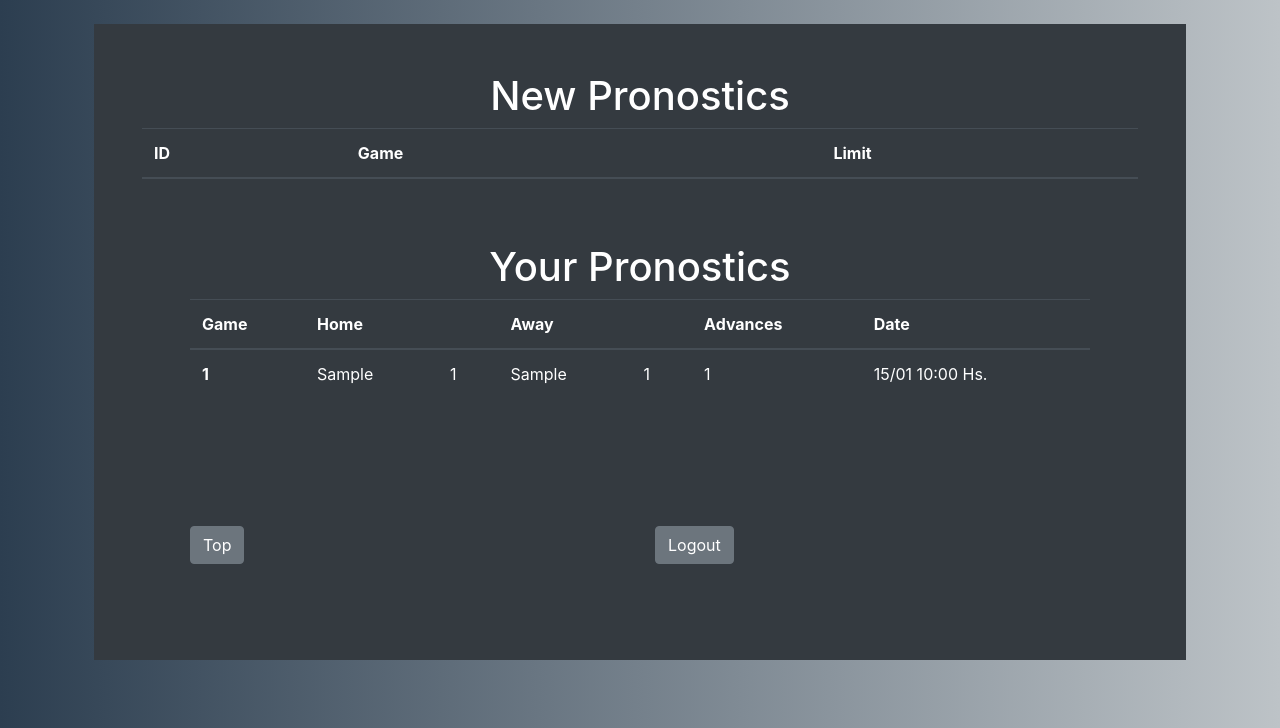
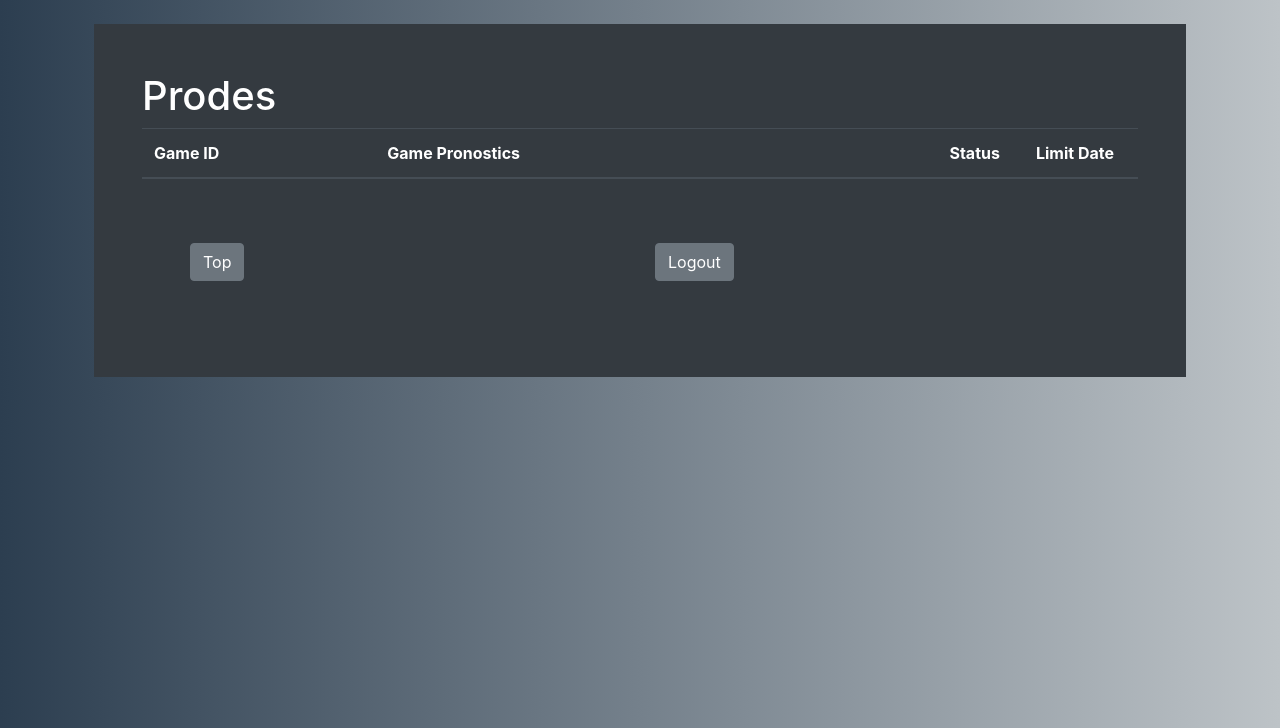
Before and after one commit to cmaffrand/ppweb, a Flask app: page / in a window 1280 px wide. Shown: the part 72-800 px from the top of the page. Run offline with Flask 2, Linux system fonts and the light colour scheme; a user stored in the database is signed in; tables that the repository leaves empty hold one stand-in row (values such as "Sample post"); lists and menus that the app fills with data are empty; some libraries are stand-ins or nearby versions.

Commit message:
#3 Implementa nueva visualizacion de los pronosticos realizados mas cercana al lugar donde se hacen los pronosticos

```diff
--- a/src/website/templates/pronostics.html
+++ b/src/website/templates/pronostics.html
@@ -2,126 +2,89 @@
 
 <!-- PRONOSTICAR DETALLADO -->
 <div class="container-fluid p-5 text-white bg-dark rounded-3">
-  <h1 align="center">New Pronostics</h1>
+  <h1 align="lef">Prodes</h1>
 
     <table class="table table-hover table-dark">
       <thead>
         <tr>
-          <th scope="col">ID</th>
-          <th scope="col">Game</th>
-          <th scope="col"></th>
-          <th scope="col">Limit</th>
+          <th scope="col" width="185" style="text-align:left">Game ID</th>
+          <th scope="col" width="425" style="text-align:left">Game Pronostics</th>
+          <th scope="col" width="80" style="text-align:right">Status</th>
+          <th scope="col" width="100" style="text-align:center">Limit Date</th>
         </tr>
       </thead>
-      <tbody>
+    </table>
+
     {% for games in user.fixtures %}
       {% if games.date > time %}
+        <table class="table table-hover table-dark">
+          <tbody>
             <tr>
-            <th scope="row" style="text-align:center" style="vertical-align:middle">{{ games.gameid }}</th>
-            <td>
+                <th style="text-align:left" width="225">
+                  <label style="text-align:left" >{{ games.gameid }}</label>
                   <form class="form-inline" method="POST">
                     <input type="hidden" name="gameid" value="{{ games.gameid }}">
-                <div class="form-group col-md-3">
-                  <label class="my-1 mr-2" for="inlineFormCustomSelectPref">{{ games.team1 }}</label>
-                </div>
-                <div class="form-group col-md-2">
+                    <div style="text-align:justify" class="col-sm">
+                      <div class="row"  style="text-align:right">
+                        <label class="my-1 mr-1" for="inlineFormCustomSelectPref">{{ games.team1 }}</label>
+                        <div class="col">
                           <select name="team1goals" class="custom-select my-1 mr-sm-2" id="inlineFormCustomSelectPref">
-                    <option selected>0</option>
-                    <option>1</option>
-                    <option>2</option>
-                    <option>3</option>
-                    <option>4</option>
-                    <option>5</option>
-                    <option>6</option>
-                    <option>7</option>
-                    <option>8</option>
-                    <option>9</option>
+                            <option selected>0</option><option>1</option><option>2</option><option>3</option><option>4</option>
+                            <option>5</option><option>6</option><option>7</option><option>8</option><option>9</option>
                           </select>
                         </div>
-
-                <div class="form-group col-md-3">
-                  <label class="my-1 mr-2" for="inlineFormCustomSelectPref">{{ games.team2 }}</label>
                       </div>
-                <div class="form-group col-md-2">
+                      <div class="row" style="text-align:right">
+                        <label class="my-1 mr-1" for="inlineFormCustomSelectPref">{{ games.team2 }}</label>
+                        <div class="col">
                           <select name="team2goals" class="custom-select my-1 mr-sm-2" id="inlineFormCustomSelectPref">
-                    <option selected>0</option>
-                    <option>1</option>
-                    <option>2</option>
-                    <option>3</option>
-                    <option>4</option>
-                    <option>5</option>
-                    <option>6</option>
-                    <option>7</option>
-                    <option>8</option>
-                    <option>9</option>
+                            <option selected>0</option><option>1</option><option>2</option><option>3</option><option>4</option>
+                            <option>5</option><option>6</option><option>7</option><option>8</option><option>9</option>
                           </select>
                         </div>
-                <div class="form-group col-md-2">
+                      </div>
+                      <div class="row"  style="text-align:left" style="vertical-align:middle">
                         <button type="submit" class="btn btn-secondary">Save</button>
                       </div>
+                    </div>
                   </form>
+                </th>
+                <td>
+                  <div style= class="col-sm">
+                    <table class="table table-striped table-dark">
+                      <tbody>
+                        {% for prodes in user.prodes %}
+                          {% if games.gameid == prodes.gameid %}
+                            <tr>
+                              <td> Realizado el {{ prodes.date.strftime('%d/%m %H:%M')}} </td>
+                              <td> {{ games.team1 }} </td>
+                              <td> {{ prodes.team1goals }} </td>
+                              <td> {{ games.team2 }} </td>
+                              <td> {{ prodes.team2goals }} </td>
+                              <!-- <td>{{ prodes.teamadvance }} </td> -->
+                            </tr>
+                          {% endif %}
+                        {% endfor %}
+                      </tbody>
+                    </table>
+                  </div>
                 </td>
-            <td style="text-align:center" style="vertical-align:middle">
+              <td style="text-align:right" style="vertical-align:middle">
                 {% for prodes in user.prodes %}
                   {% if games.gameid == prodes.gameid %}
                     <i class="fa fa-thumbs-up" style="color:#1e6316"></i></td>
                     {% break %}
                   {% endif %}
                 {% endfor %}
-            <td style="text-align:center" style="vertical-align:middle">{{ games.date.strftime('%d/%m %H') }} Hs.</td>
+              </td>
+              <td style="text-align:right" style="vertical-align:middle">{{ games.date.strftime('%d/%m %H') }} Hs.</td>
+              </td>
           </tr>
+
+          </tbody>
+        </table>
       {% endif %}
     {% endfor %}
-      </tbody>
-    </table>
-
-<div class="container-fluid p-5 text-white bg-dark rounded-3">
-  <h1 align="center">Your Pronostics</h1>
-  <ul class="list-group list-group-flush text-white bg-dark" id="notes">
-    <table class="table table-hover table-dark">
-      <thead>
-        <tr>
-          <th scope="col">Game</th>
-          <th scope="col">Home</th>
-          <th scope="col">Away</th>
-          <th scope="col">Advances</th>
-          <th scope="col">Date</th>
-        </tr>
-      </thead>
-      <tbody>
-        {% for games in user.fixtures %}
-          {% for prodes in user.prodes %}
-            {% if games.gameid == prodes.gameid %}
-              <tr>
-                <th scope="row">{{ prodes.gameid }}</th>
-                <td>
-                  <div class="row">
-                    <div class="form-group col-md-8">
-                      {{ games.team1 }}
-                    </div>
-                    <div class="form-group col-md-2">
-                      {{ prodes.team1goals }} </td>
-                    </div>
-                  </div>
-                <td>
-                  <div class="row">
-                    <div class="form-group col-md-8">
-                      {{ games.team2 }}
-                    </div>
-                    <div class="form-group col-md-2">
-                      {{ prodes.team2goals }} </td>
-                    </div>
-                  </div>
-                <td>{{ prodes.teamadvance }} </td>
-                <td>{{ prodes.date.strftime('%d/%m %H:%M')}} Hs.</td>
-              </tr>
-            {% endif %}
-          {% endfor %}
-        {% endfor %}
-      </tbody>
-    </table>
-  </ul>
-</div>
 
   <!-- USER INFORMATION -->
   <div class="container-fluid p-5 text-white bg-dark rounded-3">
```
Lines whose indentation alone changed are shown as unchanged.
